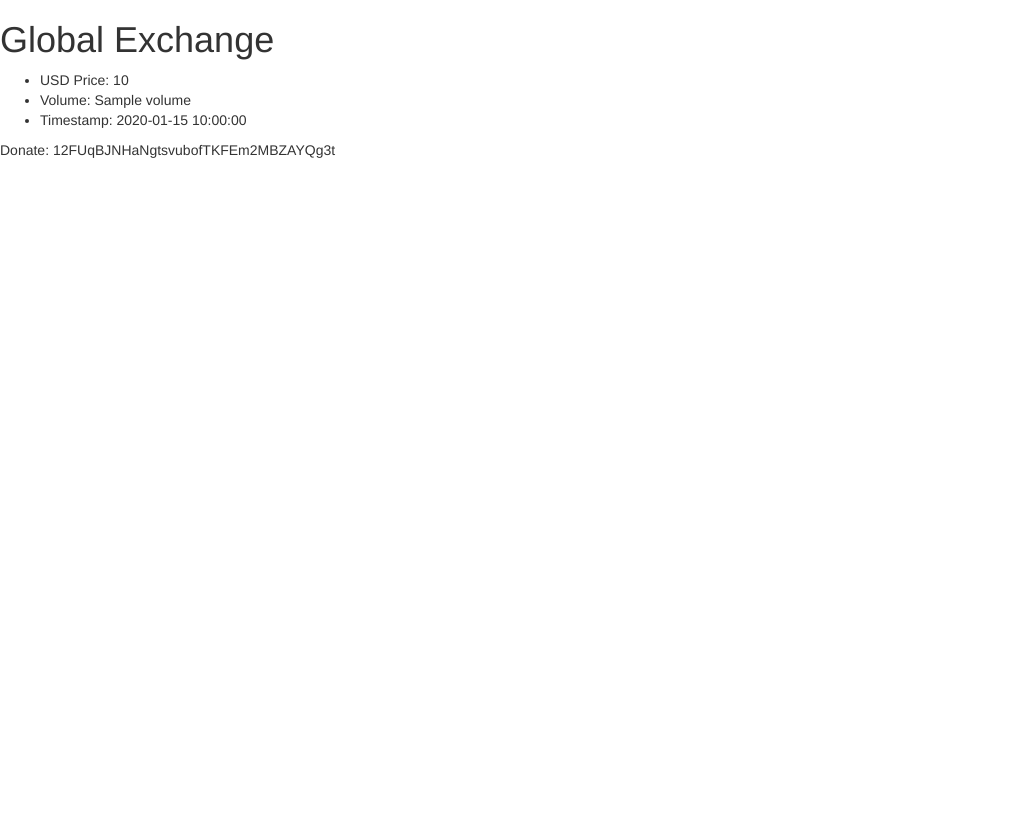
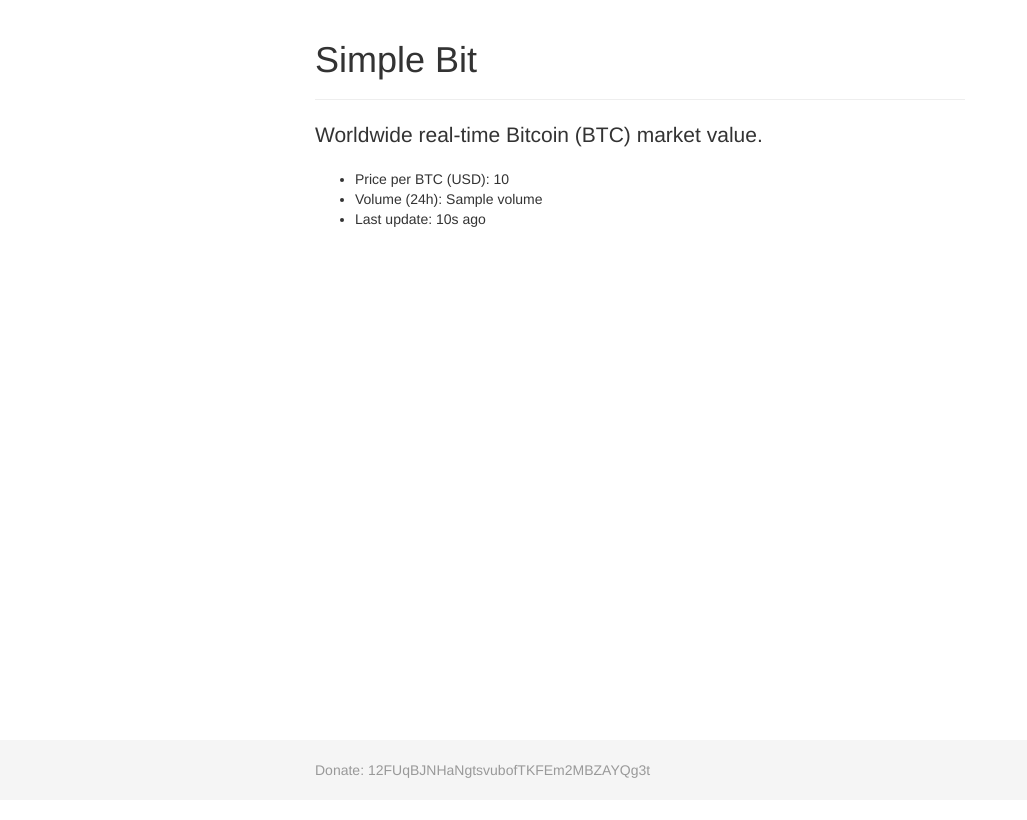
Before and after one commit to lra/simple-bit, a Python web app: template templates/index.html in a window 1280 px wide. Shown: the whole page, without its empty margins (0-1027 px from the left). After the commit the page ends 778 px from the top, so only its background shows below. Run offline with Jinja, Linux system fonts and the light colour scheme; the template is opened without the code that fills it: most values are stand-ins (such as "Sample title", 1, 10 or a date in 2020).

Commit message:
Some design

```diff
--- a/exchanges.py
+++ b/exchanges.py
@@ -153,3 +153,7 @@ class Metaex(object):
                    self.bitstamp.timestamp,
                    self.btcchina.timestamp,
                    self.btce.timestamp)
+
+    @property
+    def age(self):
+        return int(time.time() - self.timestamp)
--- a/templates/base.html
+++ b/templates/base.html
@@ -8,12 +8,28 @@
     <link href="static/css/sticky-footer.css" rel="stylesheet">
   </head>
   <body>
-    <h1>Global Exchange</h1>
-    <div>
-    {% block content %}
-    {% endblock content %}
+    <!-- Wrap all page content here -->
+    <div id="wrap">
+
+      <!-- Begin page content -->
+      <div class="container">
+        <div class="page-header">
+          <h1>Simple Bit</h1>
+        </div>
+        <p class="lead">Worldwide real-time Bitcoin (BTC) market value.</p>
+        <p>
+          {% block content %}
+          {% endblock content %}
+        </p>
+      </div>
     </div>
-    <p>Donate: 12FUqBJNHaNgtsvubofTKFEm2MBZAYQg3t</p>
+
+    <div id="footer">
+      <div class="container">
+        <p class="text-muted">Donate: 12FUqBJNHaNgtsvubofTKFEm2MBZAYQg3t</p>
+      </div>
+    </div>
+
     <!-- jQuery (necessary for Bootstrap's JavaScript plugins) -->
     <script src="static/js/jquery-2.0.3.min.js"></script>
     <!-- Include all compiled plugins (below), or include individual files as needed -->
--- a/templates/index.html
+++ b/templates/index.html
@@ -1,8 +1,8 @@
 {% extends "base.html" %}
 {% block content %}
 <ul>
-    <li>USD Price: {{ metaex.usd_price }}</li>
-    <li>Volume: {{ metaex.volume }}</li>
-    <li>Timestamp: {{ metaex.timestamp }}</li>
+    <li>Price per BTC (USD): {{ metaex.usd_price }}</li>
+    <li>Volume (24h): {{ metaex.volume }}</li>
+    <li>Last update: {{ metaex.age }}s ago</li>
 </ul>
 {% endblock content %}
```
